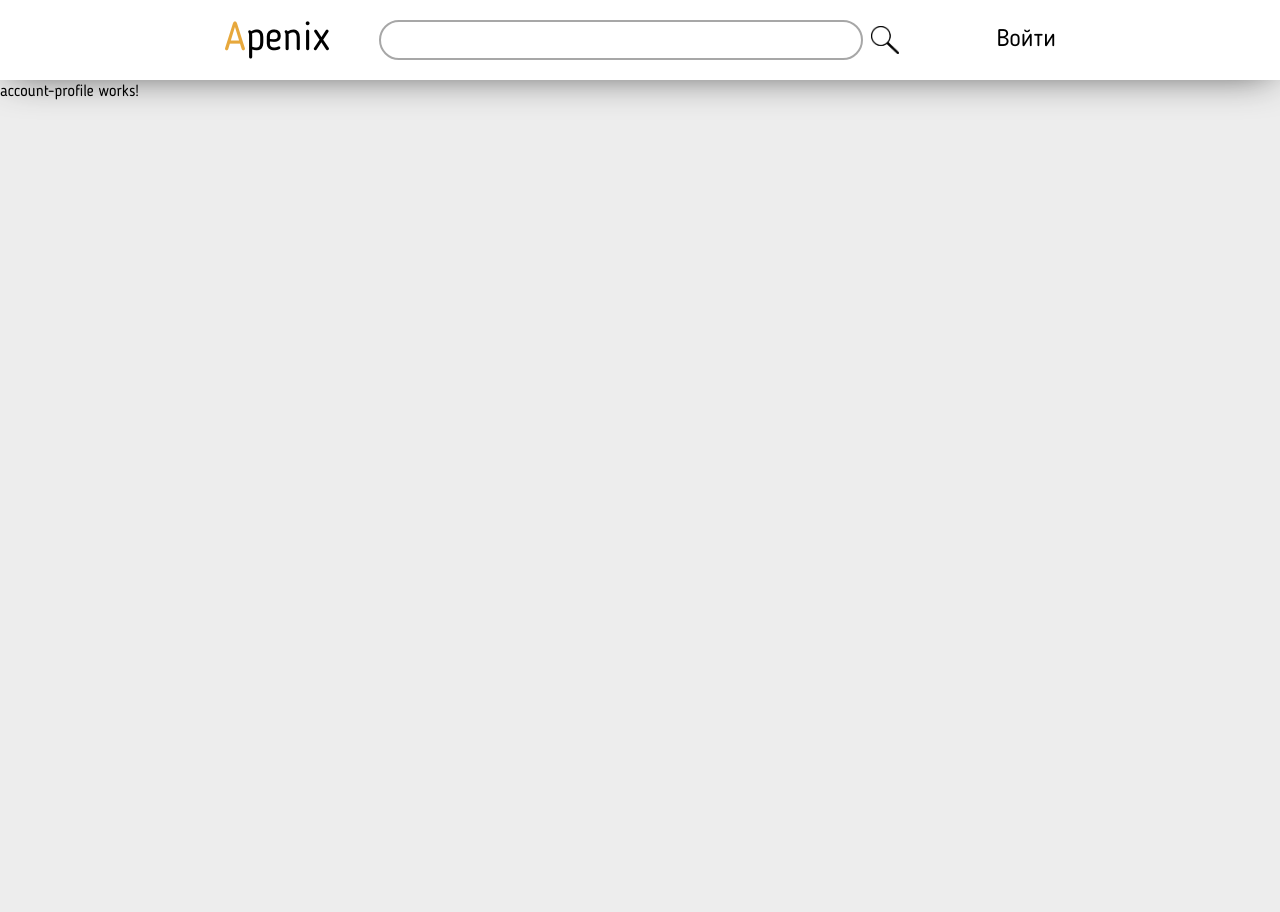
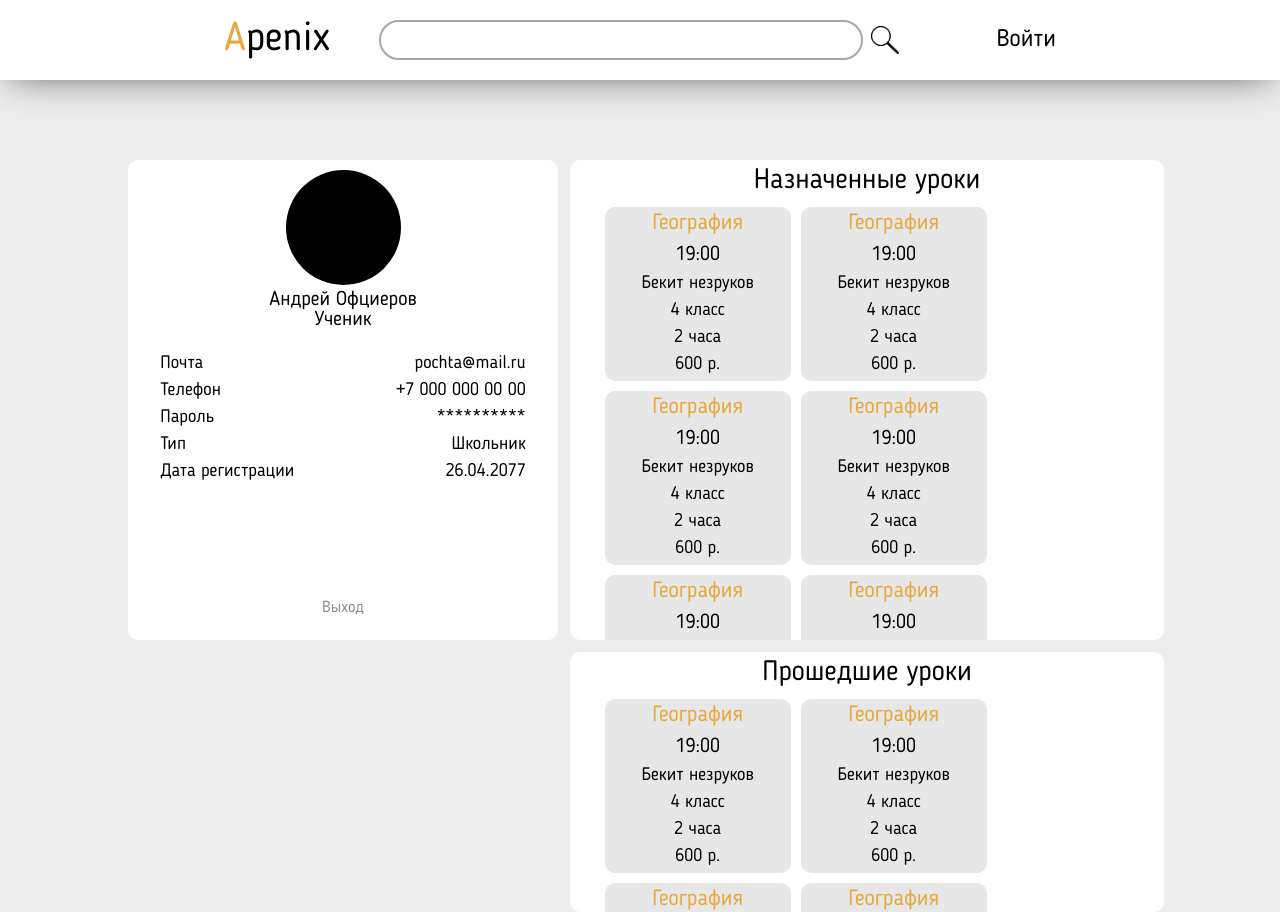
Before and after one commit to NewGrafon/study-service-frontend, an Angular app: page /profile in a window 1280 px wide. Before the commit the page ends 800 px from the top, so only its background shows below. Built offline with nearby package versions, Linux system fonts and the light colour scheme.

Commit message:
add profile

```diff
--- a/src/app/pages/account-profile/account-profile.component.html
+++ b/src/app/pages/account-profile/account-profile.component.html
@@ -1 +1,191 @@
-<p>account-profile works!</p>
+<div class="conteiner">
+
+        <div class="userinfo">
+            <div class="profileImg"></div>
+            <div class="shortInfo">
+                <p>Андрей Офциеров</p>
+                <p>Ученик</p>
+            </div>
+            <div class="mainInfo">
+
+                <div class="title">
+                    <p>Почта</p>
+                    <p>Телефон</p>
+                    <p>Пароль</p>
+                    <p>Тип</p>
+                    <p>Дата регистрации</p>
+
+                </div>
+
+                <div class="info">
+                    <p>pochta@mail.ru</p>
+                    <p>+7 000 000 00 00</p>
+                    <p>**********</p>
+                    <p>Школьник</p>
+                    <p>26.04.2077</p>
+                </div>
+            </div>
+            <button>Выход</button>
+        </div>
+        <div>
+        <div class="futureLessions">
+            <p class="fl">Назначенные уроки</p>
+            <div class="lessionConteiner">
+                <div class="lession">
+                    <div class="lession-name">
+                        <p style="color:#e7a83c; font-size: 22px;">География</p>
+                        <p>19:00</p>
+                    </div>
+                    <div class="lession-info">
+                        <p>Бекит незруков</p>
+                        <p>4 класс</p>
+                        <p>2 часа</p>
+                        <p>600 р.</p>
+                    </div>
+                </div>
+                <div class="lession">
+                    <div class="lession-name">
+                        <p style="color:#e7a83c; font-size: 22px;">География</p>
+                        <p>19:00</p>
+                    </div>
+                    <div class="lession-info">
+                        <p>Бекит незруков</p>
+                        <p>4 класс</p>
+                        <p>2 часа</p>
+                        <p>600 р.</p>
+                    </div>
+                </div>
+                <div class="lession">
+                    <div class="lession-name">
+                        <p style="color:#e7a83c; font-size: 22px;">География</p>
+                        <p>19:00</p>
+                    </div>
+                    <div class="lession-info">
+                        <p>Бекит незруков</p>
+                        <p>4 класс</p>
+                        <p>2 часа</p>
+                        <p>600 р.</p>
+                    </div>
+                </div>
+                <div class="lession">
+                    <div class="lession-name">
+                        <p style="color:#e7a83c; font-size: 22px;">География</p>
+                        <p>19:00</p>
+                    </div>
+                    <div class="lession-info">
+                        <p>Бекит незруков</p>
+                        <p>4 класс</p>
+                        <p>2 часа</p>
+                        <p>600 р.</p>
+                    </div>
+                </div>
+                <div class="lession">
+                    <div class="lession-name">
+                        <p style="color:#e7a83c; font-size: 22px;">География</p>
+                        <p>19:00</p>
+                    </div>
+                    <div class="lession-info">
+                        <p>Бекит незруков</p>
+                        <p>4 класс</p>
+                        <p>2 часа</p>
+                        <p>600 р.</p>
+                    </div>
+                </div>
+                <div class="lession">
+                    <div class="lession-name">
+                        <p style="color:#e7a83c; font-size: 22px;">География</p>
+                        <p>19:00</p>
+                    </div>
+                    <div class="lession-info">
+                        <p>Бекит незруков</p>
+                        <p>4 класс</p>
+                        <p>2 часа</p>
+                        <p>600 р.</p>
+                    </div>
+                </div>
+
+
+            </div>
+        </div>
+        <div class="pastLessions">
+            <p class="fl">Прошедшие уроки</p>
+            <div class="lessionConteiner">
+                <div class="lession">
+                    <div class="lession-name">
+                        <p style="color:#e7a83c; font-size: 22px;">География</p>
+                        <p>19:00</p>
+                    </div>
+                    <div class="lession-info">
+                        <p>Бекит незруков</p>
+                        <p>4 класс</p>
+                        <p>2 часа</p>
+                        <p>600 р.</p>
+                    </div>
+                </div>
+                <div class="lession">
+                    <div class="lession-name">
+                        <p style="color:#e7a83c; font-size: 22px;">География</p>
+                        <p>19:00</p>
+                    </div>
+                    <div class="lession-info">
+                        <p>Бекит незруков</p>
+                        <p>4 класс</p>
+                        <p>2 часа</p>
+                        <p>600 р.</p>
+                    </div>
+                </div>
+                <div class="lession">
+                    <div class="lession-name">
+                        <p style="color:#e7a83c; font-size: 22px;">География</p>
+                        <p>19:00</p>
+                    </div>
+                    <div class="lession-info">
+                        <p>Бекит незруков</p>
+                        <p>4 класс</p>
+                        <p>2 часа</p>
+                        <p>600 р.</p>
+                    </div>
+                </div>
+                <div class="lession">
+                    <div class="lession-name">
+                        <p style="color:#e7a83c; font-size: 22px;">География</p>
+                        <p>19:00</p>
+                    </div>
+                    <div class="lession-info">
+                        <p>Бекит незруков</p>
+                        <p>4 класс</p>
+                        <p>2 часа</p>
+                        <p>600 р.</p>
+                    </div>
+                </div>
+                <div class="lession">
+                    <div class="lession-name">
+                        <p style="color:#e7a83c; font-size: 22px;">География</p>
+                        <p>19:00</p>
+                    </div>
+                    <div class="lession-info">
+                        <p>Бекит незруков</p>
+                        <p>4 класс</p>
+                        <p>2 часа</p>
+                        <p>600 р.</p>
+                    </div>
+                </div>
+                <div class="lession">
+                    <div class="lession-name">
+                        <p style="color:#e7a83c; font-size: 22px;">География</p>
+                        <p>19:00</p>
+                    </div>
+                    <div class="lession-info">
+                        <p>Бекит незруков</p>
+                        <p>4 класс</p>
+                        <p>2 часа</p>
+                        <p>600 р.</p>
+                    </div>
+                </div>
+
+
+            </div>
+        </div>
+    </div>
+    <div class="past-lessions"></div>
+</div>
--- a/src/app/pages/account-profile/account-profile.component.scss
+++ b/src/app/pages/account-profile/account-profile.component.scss
@@ -0,0 +1,149 @@
+.conteiner {
+    position: relative;
+    width: 80%;
+    display: flex;
+    flex-direction: row;
+    height: auto;
+    left: 10%;
+    top: 80px;
+}
+
+.row{
+    display: flex;
+    flex-direction: row;
+    width: auto;
+}
+
+.userinfo {
+    position: relative;
+    min-width: 430px;
+    height: 480px;
+    background-color: rgb(255, 255, 255);
+    border-radius: 10px;
+    display: flex;
+    align-items: center;
+    flex-direction: column;
+
+    button {
+        width: 70px;
+        height: auto;
+        border-radius: 4px;
+        font-size: 16px;
+        bottom: 15px;
+        position: absolute;
+        transition: 0.2s;
+        color: #8d8d8d;
+        padding-bottom: 5px;
+        padding-top: 5px;
+    }
+
+    button:hover {
+        background-color: #e7a83c;
+        color: #fff;
+    }
+
+}
+
+.profileImg {
+    width: 115px;
+    height: 115px;
+    background-color: black;
+    border-radius: 50%;
+    margin-top: 10px;
+}
+
+.shortInfo {
+    text-align: center;
+    line-height: 20px;
+    font-size: 20px;
+    margin-top: 5px;
+}
+
+.mainInfo {
+    display: flex;
+    flex-direction: row;
+    width: 85%;
+    margin-top: 20px;
+}
+
+.title {
+    text-align: start;
+    width: 50%;
+    font-size: 18px;
+}
+
+.info {
+    text-align: end;
+    width: 50%;
+    font-size: 18px;
+}
+
+.futureLessions {
+    position: relative;
+    background-color: rgb(255, 255, 255);
+    width: 100%;
+    margin-left: 12px;
+    height: 480px;
+    border-radius: 10px;
+    display: flex;
+    flex-direction: column;
+    align-items: center;
+}
+
+.pastLessions{
+    position: relative;
+    background-color: rgb(255, 255, 255);
+    width: 100%;
+    margin-left: 12px;
+    margin-top: 12px;
+    height: 260px;
+    border-radius: 10px;
+    display: flex;
+    flex-direction: column;
+    align-items: center;
+}
+
+.fl {
+    font-size: 28px;
+}
+
+.lessionConteiner {
+    width: 90%;
+    height: auto;
+    padding-bottom: 20px;
+    display: flex;
+    flex-direction: row;
+    flex-wrap: wrap;
+    justify-content: flex-start;
+    overflow-x: auto;
+
+}
+
+.lession {
+    background-color: #e7e7e7;
+    min-width: 186px;
+    height: 174px;
+    border-radius: 10px;
+    margin: 5px;
+    cursor: pointer;
+    display: flex;
+    flex-direction: column;
+    align-items: center;
+
+}
+
+.lession-name{
+    font-size: 20px;
+    text-align: center;
+
+}
+
+.lession-info {
+    width: 90%;
+    font-size: 18px;
+    text-align: center;
+}
+
+.changeData{
+
+}
```
Also changed, not shown: src/assets/img/username.png (added).
